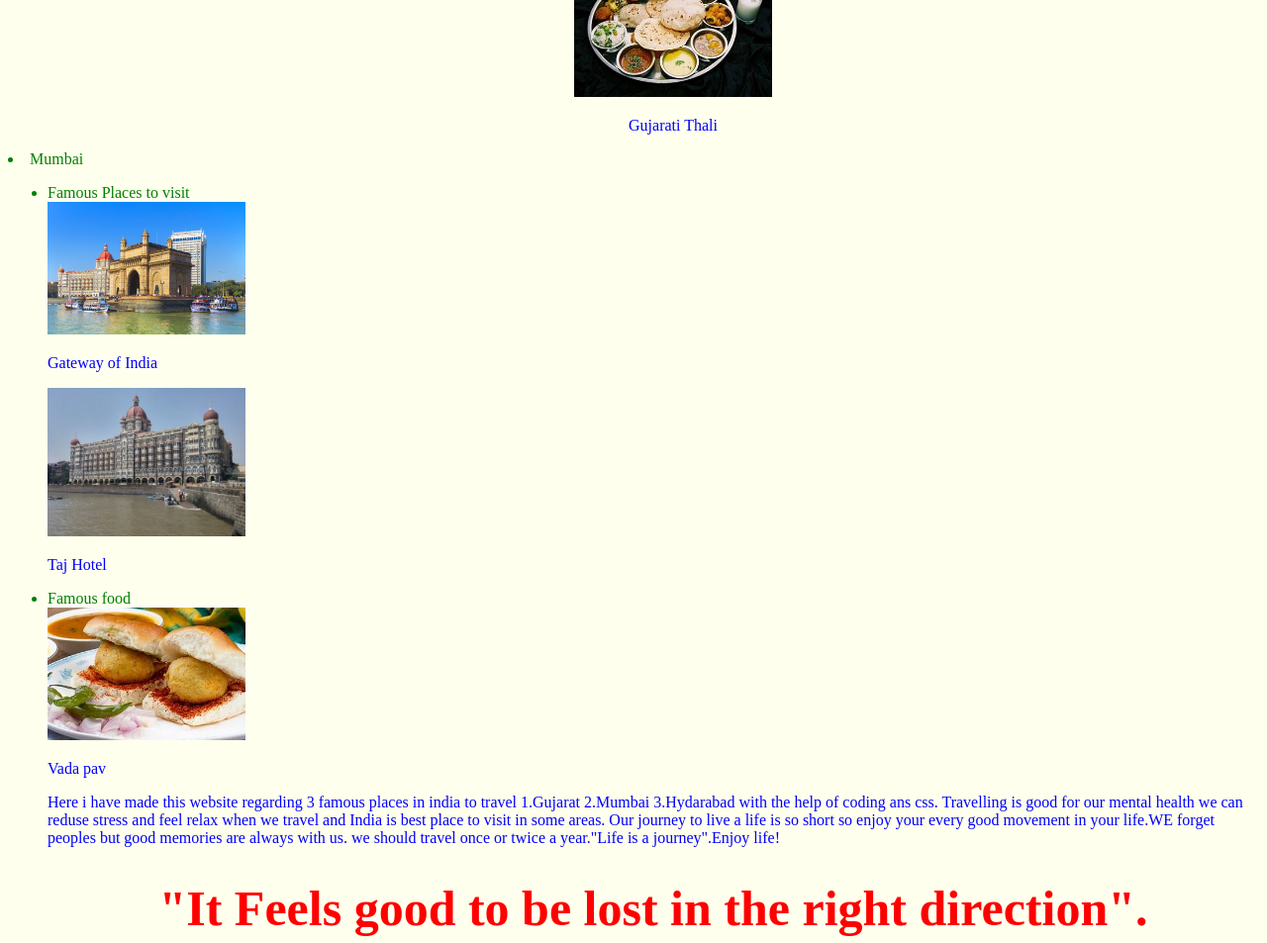
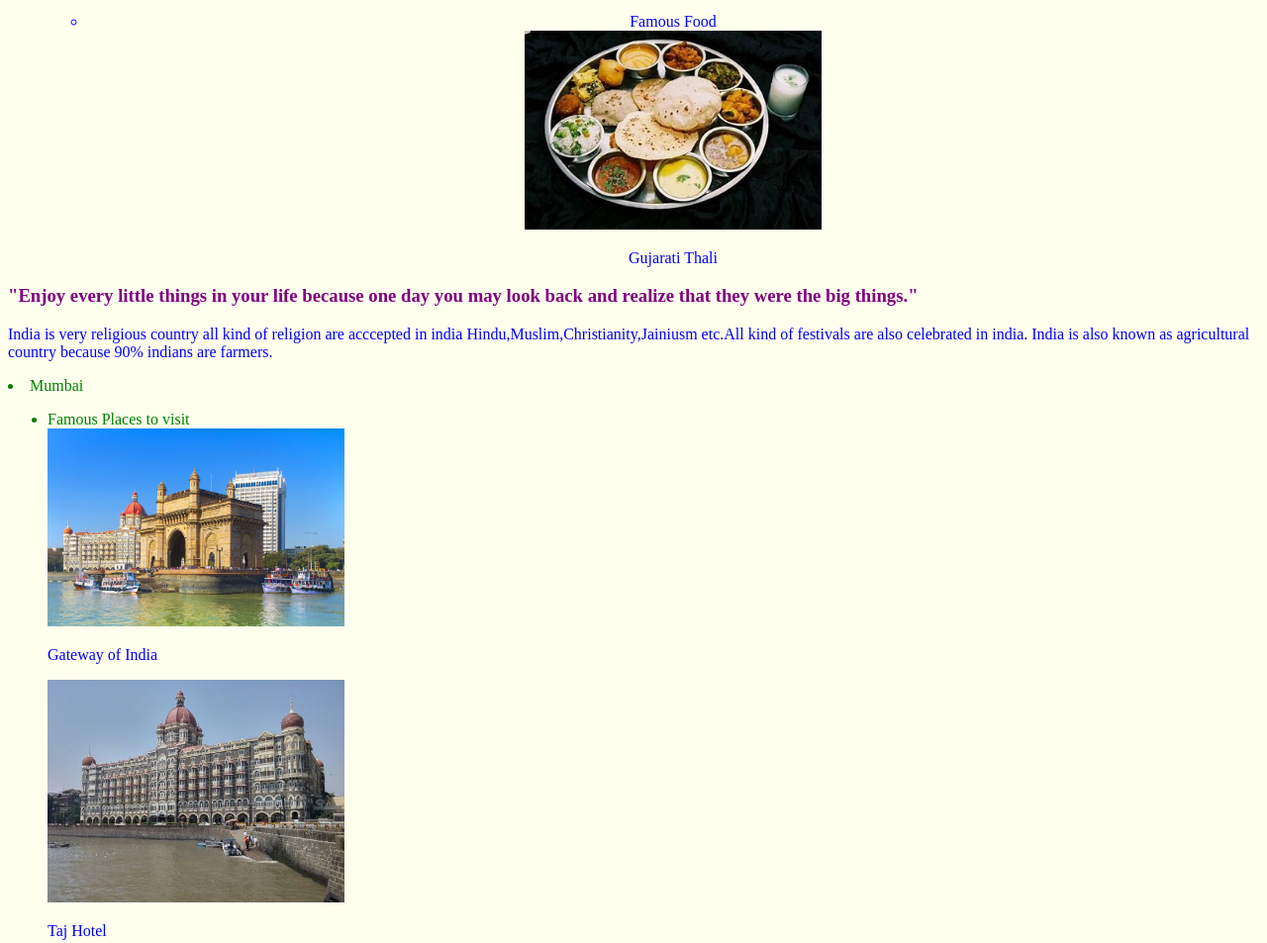
Before and after one commit to Asmavhora/hd, a plain HTML site: page index.html in a window 1280 px wide. Shown: the part 653-1606 px from the top of the page at 99% size. Drawn offline with Linux system fonts and the light colour scheme.

Commit message:
Add files via upload

```diff
--- a/index.html
+++ b/index.html
@@ -14,22 +14,28 @@
         <li>Gujarat</li>
         <ul>
           <li>Famous Places to Visit</li>
-          <img src="q.jpg" alt="q-img"length="200px"width="200px"><p>Sabarmati River-Ahmedabad</p>
+          <img src="q.jpg" alt="q-img"length="300px"width="300px"><p>Sabarmati River-Ahmedabad</p>
           <img src="x.jpg" alt="x-img"length="200px"width="200px"><p>Sidi saiyed ki jali-Ahmedabad</p>
 
           <li>Famous Food</li>
-          <img src="z.jpg" alt="z-img"length="200px"width="200px"><p>Gujarati Thali</p>
+          <img src="z.jpg" alt="z-img"length="300px"width="300px"><p>Gujarati Thali</p>
       </div>
      </ul>
+        <h3>"Enjoy every little things in your life because one day you may look back and realize that they were the big things."</h3>
+        <div class="xyz">
+          <p>India is very religious country all kind of religion are acccepted in india Hindu,Muslim,Christianity,Jainiusm etc.All kind of festivals are also celebrated in india.
+          India is also known as agricultural country because 90% indians are farmers.</p>
 
+        </div>
       <div class="Mum">
+
         <li>Mumbai</li>
         <ul>
           <li>Famous Places to visit</li>
-          <img src="w.jpg" alt="w-img"length="200px"width="200px"><p>Gateway of India</p>
-          <img src="y.jpg" alt="y-img"length="200px"width="200px"><p>Taj Hotel</p>
+          <img src="w.jpg" alt="w-img"length="300px"width="300px"><p>Gateway of India</p>
+          <img src="y.jpg" alt="y-img"length="300px"width="300px"><p>Taj Hotel</p>
         <li>Famous food</li>
-        <img src="v.jpg" alt="v-img"length="200px"width="200px"><p>Vada pav</p>
+        <img src="v.jpg" alt="v-img"length="300px"width="300px"><p>Vada pav</p>
         <p>Here i have made this website regarding 3 famous places in india to travel 1.Gujarat 2.Mumbai 3.Hydarabad with the help of coding ans css.
         Travelling is good for our mental health we can reduse stress and feel relax when we travel and India is best place to visit in some areas.
       Our journey to live a life is so short so enjoy your every good movement in your life.WE forget peoples but good memories are always with us.
@@ -43,10 +49,10 @@
         <li>Hydarabad</li>
         <ul>
           <li>Famous Places to visit</li>
-          <img src="k.jpg" alt="w-img"length="200px"width="200px"><p>Makki Masjid</p>
-          <img src="h.jpg" alt="h-img"length="200px"width="200px"><p>Buddha Temple</p>
+          <img src="k.jpg" alt="w-img"length="300px"width="300px"><p>Makki Masjid</p>
+          <img src="h.jpg" alt="h-img"length="300px"width="300px"><p>Buddha Temple</p>
         <li>Famous food</li>
-        <img src="f.jpg" alt="f-img"length="200px"width="200px"><p>Biryani</p>
+        <img src="f.jpg" alt="f-img"length="300px"width="300px"><p>Biryani</p>
 
         </ul>
 
```
